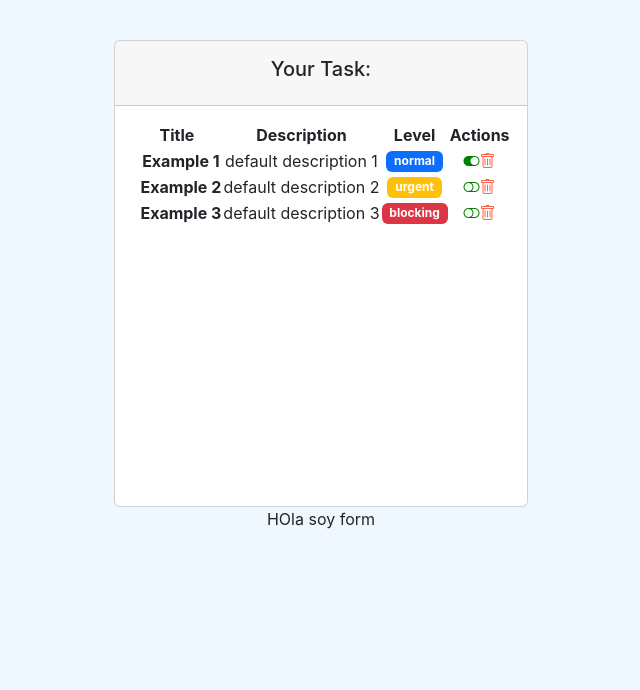
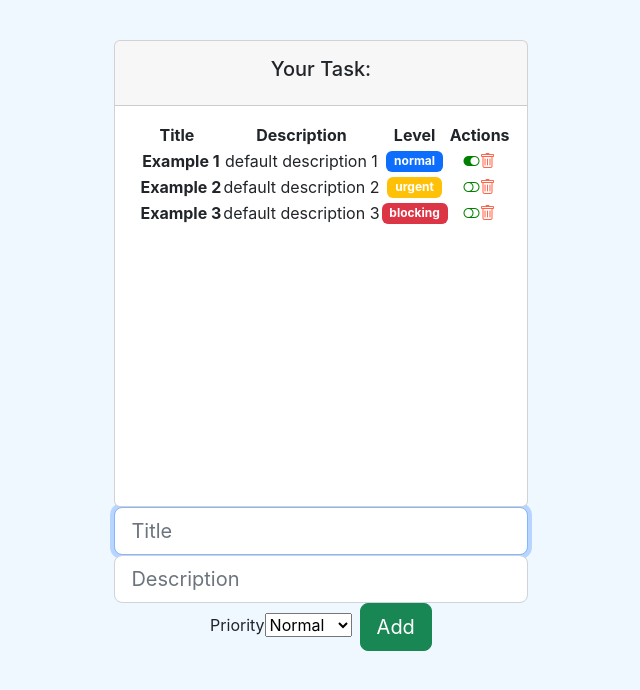
Before and after one commit to CarlosArte91/task-project-OB, a React (Create React App) app: page / in a window 1280 px wide. Shown: the top 690 px of the page, without its empty margins (319-959 px from the left). Built offline with nearby package versions, Linux system fonts and the light colour scheme.

Commit message:
Ok form task

```diff
--- a/src/components/container/task_list.jsx
+++ b/src/components/container/task_list.jsx
@@ -20,13 +20,17 @@
 		const index = tasks.indexOf(task);
 		const tempTasks = [...tasks];
 		tempTasks[index].completed = !tempTasks[index].completed;
-
 		setTasks(tempTasks);
 	};
 
 	const deleteTask = (task) => {
 		const tempTasks = tasks.filter((item) => item !== task);
+		setTasks(tempTasks);
+	};
 
+	const addTask = (task) => {
+		const tempTasks = [...tasks];
+		tempTasks.push(task)
 		setTasks(tempTasks);
 	};
 
@@ -56,7 +60,7 @@
 					</div>
 				</div>
 			</div>
-			<TaskForm />
+			<TaskForm add={addTask} />
     </div>
   );
 };
--- a/src/components/pure/forms/task_form.jsx
+++ b/src/components/pure/forms/task_form.jsx
@@ -1,10 +1,46 @@
+import PropTypes from "prop-types";
+import { useRef } from "react";
+import { LEVEL } from "../../../models/level.enum";
+import { Task } from "../../../models/task.class";
 
-function TaskForm() {
+function TaskForm({ add }) {
+	const nameRef = useRef("");
+	const descriptionRef = useRef("");
+	const levelRef = useRef(LEVEL.NORMAL);
+
+	const addTask = (event) => {
+		event.preventDefault();
+		const newTask = new Task(
+			nameRef.current.value,
+			descriptionRef.current.value,
+			false,
+			levelRef.current.value,
+		);
+		add(newTask);
+	};
+
 	return (
-		<div>
-			HOla soy form
-		</div>
+		<form
+			onSubmit={addTask}
+			className='d-flex justify-content-center aling-items-center mb-4'
+		>
+			<div className='form-outline flex-fill'>
+				<input ref={nameRef} id='inputName' type="text" className="form-control form-control-lg" required autoFocus placeholder="Title" />
+				<input ref={descriptionRef} id='inputDescription' type="text" className="form-control form-control-lg" required placeholder="Description" />
+				<label htmlFor="selectLevel" className="sr-only">Priority</label>
+				<select ref={levelRef} defaultValue={LEVEL.NORMAL} id="selectLevel">
+					<option value={LEVEL.NORMAL}>Normal</option>
+					<option value={LEVEL.URGENT}>Urgent</option>
+					<option value={LEVEL.BLOCKING}>Blocking</option>
+				</select>
+				<input type="submit" value="Add" className="btn btn-success btn-lg ms-2"/>
+			</div>
+		</form>
 	);
 }
 
+TaskForm.propTypes = {
+	add: PropTypes.func.isRequired
+};
+
 export default TaskForm
```
